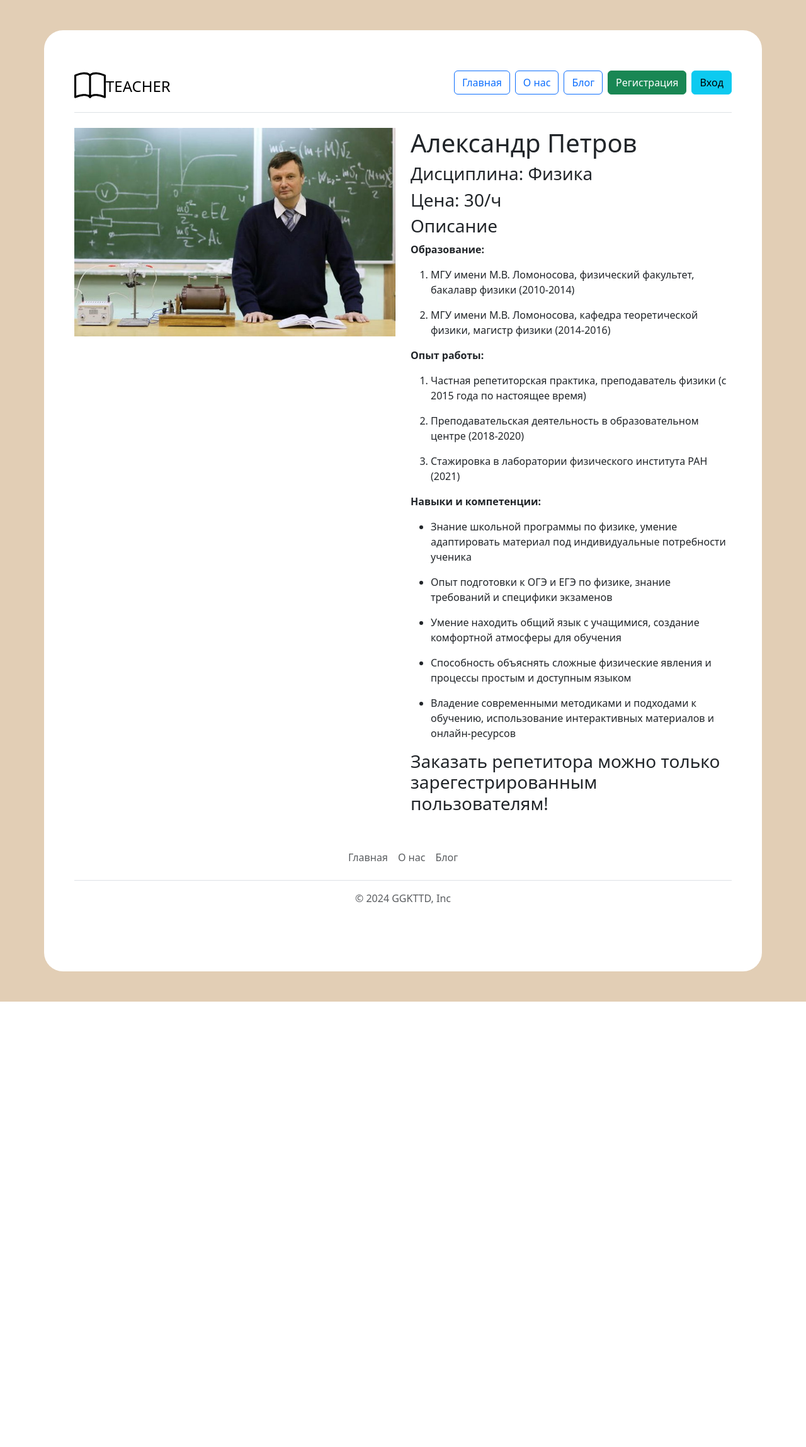
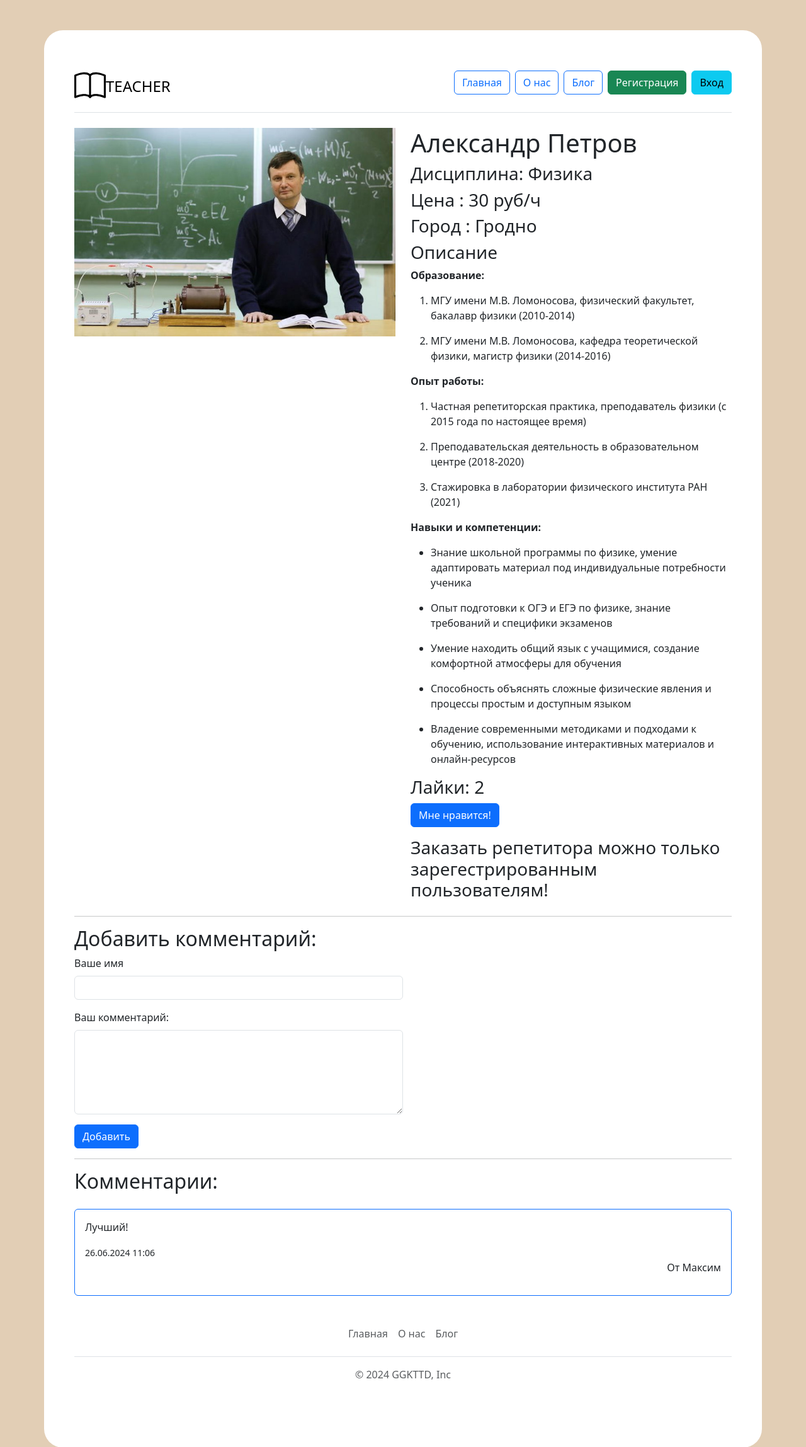
Before and after one commit to TheLastSurvived/teacher, a Flask app: page /teacher/1 in a window 1280 px wide. Shown: the top 2297 px of the page at 63% size. Before the commit the page ends 1590 px from the top, so only its background shows below. Run offline with Flask 3, Linux system fonts and the light colour scheme; data comes from the database, SQL or seed files in the repository; some libraries are stand-ins or nearby versions.

Commit message:
litlle change

```diff
--- a/app.py
+++ b/app.py
@@ -29,6 +29,7 @@ class Users(db.Model):
     email = db.Column(db.String(100), unique=True)
     password = db.Column(db.String(100), unique=True)
     root = db.Column(db.Integer, default=0)
+    likes = db.Column(db.Integer, default=0)
 
     def __repr__(self):
         return 'User %r' % self.id
@@ -52,11 +53,24 @@ class Teachers(db.Model):
     price = db.Column(db.Integer)
     subject = db.Column(db.String(100))
     image_name = db.Column(db.String(100))
+    city = db.Column(db.String(100))
     id_user = db.Column(db.Integer, db.ForeignKey('users.id'))
     status = db.Column(db.Integer, default=0)
 
+
     def __repr__(self):
         return 'Teachers %r' % self.id
+
+
+class Comments(db.Model):
+    id = db.Column(db.Integer,primary_key=True)
+    name = db.Column(db.String(100))
+    text = db.Column(db.Text)
+    date = db.Column(db.DateTime, default=datetime.now)
+    id_article = db.Column(db.Integer, db.ForeignKey('teachers.id'))
+
+    def __repr__(self):
+        return 'Comments %r' % self.id
 
 
 class Orders(db.Model):
@@ -103,7 +117,14 @@ admin.add_view(OrdersView(Orders, db.session))
 
 @app.route('/', methods=['GET', 'POST'])
 def index():
+
+
+
     teachers = Teachers.query.all()
+
+    comments_count = []
+    for el in teachers:
+        comments_count.append(Comments.query.filter_by(id_article=el.id).count())
 
     users_ids = []
     for teacher in teachers:
@@ -118,12 +139,13 @@ def index():
         surname = request.form.get('surname')
         subject = request.form.get('category')
         price = request.form.get('price')
+        city = request.form.get('city')
         desciption = request.form.get('ckeditor')
         image = request.files['image']
         filename = secure_filename(image.filename)
         pic_name = str(uuid.uuid4()) + "_" + filename
         image.save("static/img/upload/" + pic_name)
-        teacher = Teachers(name=name,surname=surname,price=price, subject=subject,desciption=desciption,image_name=pic_name)
+        teacher = Teachers(name=name,surname=surname,price=price,city=city, subject=subject,desciption=desciption,image_name=pic_name)
         db.session.add(teacher)
         db.session.commit()
         flash("Запись добавлена!", category="ok")
@@ -135,12 +157,24 @@ def index():
             subject= subject.capitalize()
             subject = "%{}%".format(subject)
             teachers = Teachers.query.filter(Teachers.subject.like(subject)).all()
-            return render_template("index.html",zip=zip,teachers=teachers,users_list=users_list)
+            users_ids = []
+
+            for teacher in teachers:
+                users_ids.append(teacher.id_user)
+
+            users_list = []
+            for id in users_ids:
+                users_list.append(Users.query.get(id))
+
+            comments_count = []
+            for el in teachers:
+                comments_count.append(Comments.query.filter_by(id_article=el.id).count())
+
+            return render_template("index.html",zip=zip,teachers=teachers,users_list=users_list,comments_count=comments_count)
         else:
-             return render_template("index.html",zip=zip,teachers=teachers,users_list=users_list)
+            return render_template("index.html",zip=zip,teachers=teachers,users_list=users_list,comments_count=comments_count)
 
-    return render_template("index.html",zip=zip,teachers=teachers,users_list=users_list)
-
+    return render_template("index.html",zip=zip,teachers=teachers,users_list=users_list,comments_count=comments_count)
 
 @app.route('/add_teacher/<int:id_user>', methods=['GET', 'POST'])
 def add_teacher(id_user):
@@ -152,11 +186,12 @@ def add_teacher(id_user):
         subject = request.form.get('category')
         price = request.form.get('price')
         desciption = request.form.get('ckeditor')
+        city = request.form.get('city')
         image = request.files['image']
         filename = secure_filename(image.filename)
         pic_name = str(uuid.uuid4()) + "_" + filename
         image.save("static/img/upload/" + pic_name)
-        teacher = Teachers(price=price, subject=subject,desciption=desciption,image_name=pic_name,id_user=total_user.id)
+        teacher = Teachers(price=price, subject=subject,desciption=desciption,city=city,image_name=pic_name,id_user=total_user.id)
         db.session.add(teacher)
         db.session.commit()
         flash("Запись добавлена!", category="ok")
@@ -322,11 +357,13 @@ def teacher(id):
         orders = Orders.query.filter_by(id_user=total_user.id).all()
         for order in orders:
             id_list.append(order.id_teacher)
+    comments = Comments.query.filter_by(id_article=id).all()
     teacher = Teachers.query.get(id)
     user = Users.query.filter_by(id = teacher.id_user).first()
     if request.method == 'POST':
         teacher.subject = request.form.get('category')
         teacher.price = request.form.get('price')
+        teacher.city = request.form.get('city')
         teacher.desciption = request.form.get('ckeditor')
         image = request.files['image']
         if image:
@@ -337,7 +374,27 @@ def teacher(id):
         db.session.commit()
         flash("Запись обновлена!", category="ok")
         return redirect(url_for("teacher", id=teacher.id))
-    return render_template("teacher.html",teacher=teacher,id_list=id_list,user=user)
+    return render_template("teacher.html",teacher=teacher,id_list=id_list,user=user,comments=comments)
+
+
+@app.route('/add_likes/<int:id_user>/<int:id_teacher>', methods=['GET', 'POST'])
+def add_likes(id_user,id_teacher):
+    user = Users.query.get(id_user)
+    user.likes += 1
+    db.session.commit()
+    flash("Вы поставили лайк!", category="ok")
+    return redirect(url_for("teacher", id=id_teacher))
+
+@app.route('/add_comment/<int:id_article>', methods=['GET', 'POST'])
+def add_comment(id_article):
+    if request.method == 'POST':
+        name = request.form.get('name')
+        text = request.form.get('text')
+        comment = Comments(name=name, text=text, id_article=id_article)
+        db.session.add(comment)
+        db.session.commit()
+        flash("Комментарий добавлен!", category="ok")
+    return redirect(url_for("teacher", id=id_article))
 
 
 @app.route('/edit_teacher/<int:id>', methods=['GET', 'POST'])
@@ -346,6 +403,7 @@ def edit_teacher(id):
      if request.method == 'POST':
         teacher.subject = request.form.get('category')
         teacher.price = request.form.get('price')
+        teacher.city = request.form.get('city')
         teacher.desciption = request.form.get('ckeditor')
         image = request.files['image']
         if image:
--- a/templates/teacher.html
+++ b/templates/teacher.html
@@ -16,16 +16,24 @@
         {% endif %}
         {% endwith %}
         <div class="col-md-6">
-            <img src="../static/img/upload/{{teacher.image_name}}" alt="" class="img-fluid">
+            <a href="../static/img/upload/{{teacher.image_name}}"><img src="../static/img/upload/{{teacher.image_name}}" alt="" class="img-fluid"></a>
+
         </div>
         <div class="col-md-6">
             <h1>{{user.name}} {{user.surname}}</h1>
             <h3>Дисциплина: {{teacher.subject}}</h3>
-            <h3>Цена: {{teacher.price}}/ч</h3>
+            <h3>Цена : {{teacher.price}} руб/ч</h3>
+            <h3>Город : {{teacher.city}}</h3>
             <h3>Описание</h3>
             {% autoescape false %}
             {{teacher.desciption}}
             {% endautoescape %}
+
+
+            <div class="my-3">
+                <h3>Лайки: {{user.likes}}</h3>
+                <a href="/add_likes/{{user.id}}/{{teacher.id}}" class="btn btn-primary">Мне нравится!</a>
+            </div>
 
             {%if 'name' in session and active_user.root==1%}
             <!-- Кнопка-триггер модального окна -->
@@ -71,14 +79,18 @@
                         <div class="modal-body">
                             <form method="post" enctype="multipart/form-data">
                                 <div class="mb-3">
-                                    <h3>Цена\час</h3>
-                                    <input type="number" class="form-control" placeholder="Цена" required name="price"
+                                    <h3>Цена руб/ч</h3>
+                                    <input type="number" class="form-control" placeholder="Цена руб/ч" required name="price"
                                         value="{{teacher.price}}">
                                 </div>
                                 <div class="mb-3">
                                     <h3>Категория</h3>
                                     <input type="text" class="form-control" placeholder="Категория" required
                                         name="category" value="{{teacher.subject}}">
+                                </div>
+                                <div class="mb-3">
+                                    <input type="text" class="form-control" placeholder="Город" required
+                                        name="city" value="{{teacher.subject}}">
                                 </div>
                                 <div class="mb-3">
                                     <label for="exampleInputEmail1" class="form-label">Изображение</label>
@@ -103,5 +115,41 @@
         </div>
 
     </div>
+    <hr>
+    <div class="my-3">
+        <h2>Добавить комментарий:</h2>
+        <form action="{{ url_for('add_comment', id_article=teacher.id) }}" method="post" class="w-50">
+          <div class="mb-3">
+            <label for="exampleFormControlInput1" class="form-label">Ваше имя</label>
+            <input type="text" class="form-control" id="exampleFormControlInput1" name="name" required>
+          </div>
+          <div class="mb-3">
+            <label for="exampleFormControlTextarea1" class="form-label">Ваш комментарий:</label>
+            <textarea class="form-control" id="exampleFormControlTextarea1" name="text" rows="5" required></textarea>
+          </div>
+          <button type="submit" class="btn btn-primary">Добавить</button>
+        </form>
+
+
+        <hr>
+        <div>
+          <h2>Комментарии:</h2>
+
+          {%if comments%}
+
+          {%for comment in comments%}
+          <div class="border border-primary rounded p-3 my-4">
+            <p>{{comment.text}}</p>
+            <small>{{comment.date.strftime('%d.%m.%Y %H:%M')}}</small>
+            <p class="text-end">От {{comment.name}}</p>
+          </div>
+          {%endfor%}
+
+          {%else%}
+            <p class="text-center">Комментариев нет!</p>
+          {%endif%}
+        </div>
+      </div>
+
 </main>
 {% endblock %}
```
Also changed, not shown: templates/index.html (+18 -4 lines), templates/profile.html (+7 -3 lines), templates/reg.html (+4 -4 lines), instance/database - копия.db (added), instance/database — копия.db (deleted), instance/database.db, static/img/comment.png (added), static/img/like.png (added).
